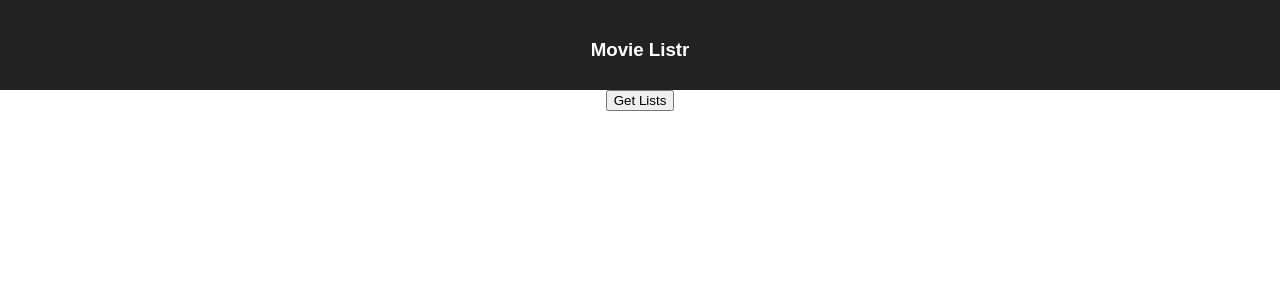
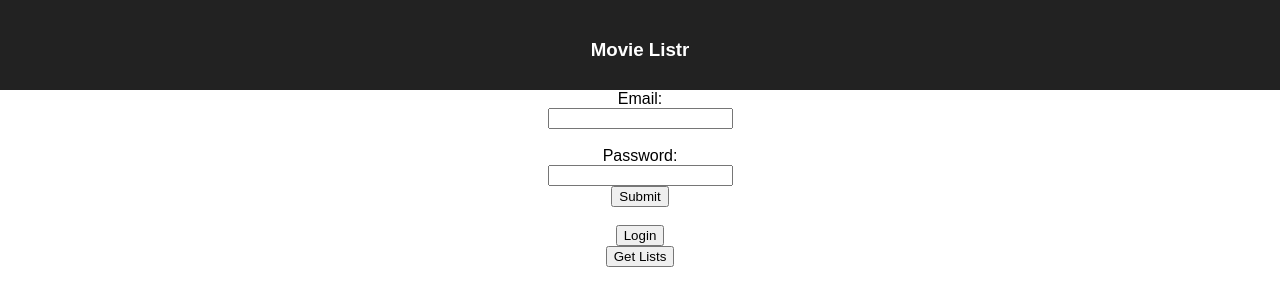
Before and after one commit to cboujoukos/movie-list, a React (Create React App) app in the folder client/: page / in a window 1280 px wide. Shown: the top 306 px of the page. Built offline with nearby package versions, Linux system fonts and the light colour scheme.

Commit message:
add login

```diff
--- a/client/src/App.js
+++ b/client/src/App.js
@@ -5,7 +5,11 @@ import axios from 'axios';
 class App extends Component {
   constructor(props){
     super(props)
-    this.state = {lists: ""}
+    this.state = {
+      lists: "",
+      email: "",
+      password: "",
+    }
     this.getLists = this.getLists.bind(this)
   }
   getLists(){
@@ -20,12 +24,73 @@ class App extends Component {
     })
   }
 
+  handleChange = (event) => {
+    console.log(event.target.name)
+    this.setState({
+      [event.target.id]: event.target.value
+    })
+  }
+
+  handleOnSubmit = (event) => {
+    event.preventDefault()
+    let request = {"auth": {"email": this.state.email, "password": this.state.password}}
+    console.log(request)
+    axios.post('http://localhost:3001/api/user_token', {
+      data: request,
+      dataType: JSON,
+    })
+    .then(function(rsp){
+      console.log(rsp)
+    })
+    .catch(function(err){
+      console.log(err)
+    })
+  }
+
+  login(){
+    let email = this.state.email
+    let password = this.state.password
+    // axios.post('http://localhost:3001/api/user_token', {
+    //   email: this.state.email,
+    //   password: this.state.password
+    // })
+    console.log("Email: " + email + " Password: " + password)
+  }
+
   render() {
     return (
       <div className="App">
         <header className="App-header">
           <h3> Movie Listr </h3>
         </header>
+
+        <form onSubmit={(event) => this.handleOnSubmit(event)}>
+          <label htmlFor="email">Email: </label>
+          <br />
+          <input
+            name="email"
+            id="email"
+            type="email"
+            onChange={(event) => this.handleChange(event)}
+          />
+          <br /> <br />
+          <label htmlFor="password">Password: </label>
+          <br />
+          <input
+            name="password"
+            id="password"
+            type="password"
+            onChange={(event) => this.handleChange(event)}
+            />
+          <br />
+          <input
+            type="submit"
+            />
+        </form>
+        <br />
+        <button onClick={this.login}>Login</button>
+        <br />
+
         <button
           onClick={this.getLists}
         >
```
Also changed, not shown: 2 other files (tests, documents, lock files or other folders).
